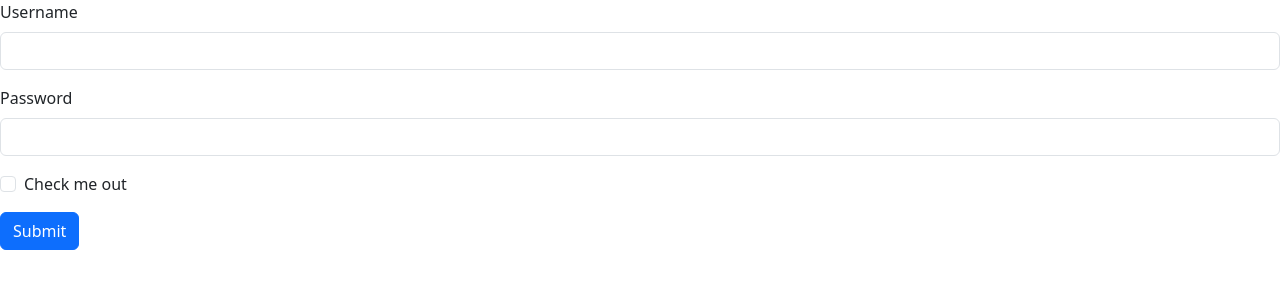
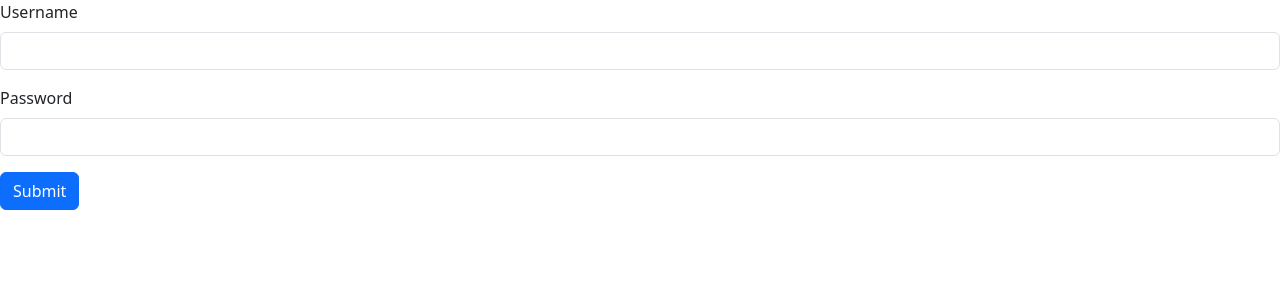
Before and after one commit to gachiza/onlineshop, a Django app: template authentication/templates/auth/login.html in a window 1280 px wide. Shown: the top 300 px of the page. Run offline with Django 5.2, Linux system fonts and the light colour scheme; the template is opened without the code that fills it, so the values that code supplies are empty.

Commit message:
changed login

```diff
--- a/authentication/templates/auth/login.html
+++ b/authentication/templates/auth/login.html
@@ -16,10 +16,6 @@
           <label for="exampleInputPassword1" class="form-label">Password</label>
           <input type="password" class="form-control" id="exampleInputPassword1">
         </div>
-        <div class="mb-3 form-check">
-          <input type="checkbox" class="form-check-input" id="exampleCheck1">
-          <label class="form-check-label" for="exampleCheck1">Check me out</label>
-        </div>
         <button type="submit" class="btn btn-primary">Submit</button>
       </form>
   </body>
```
